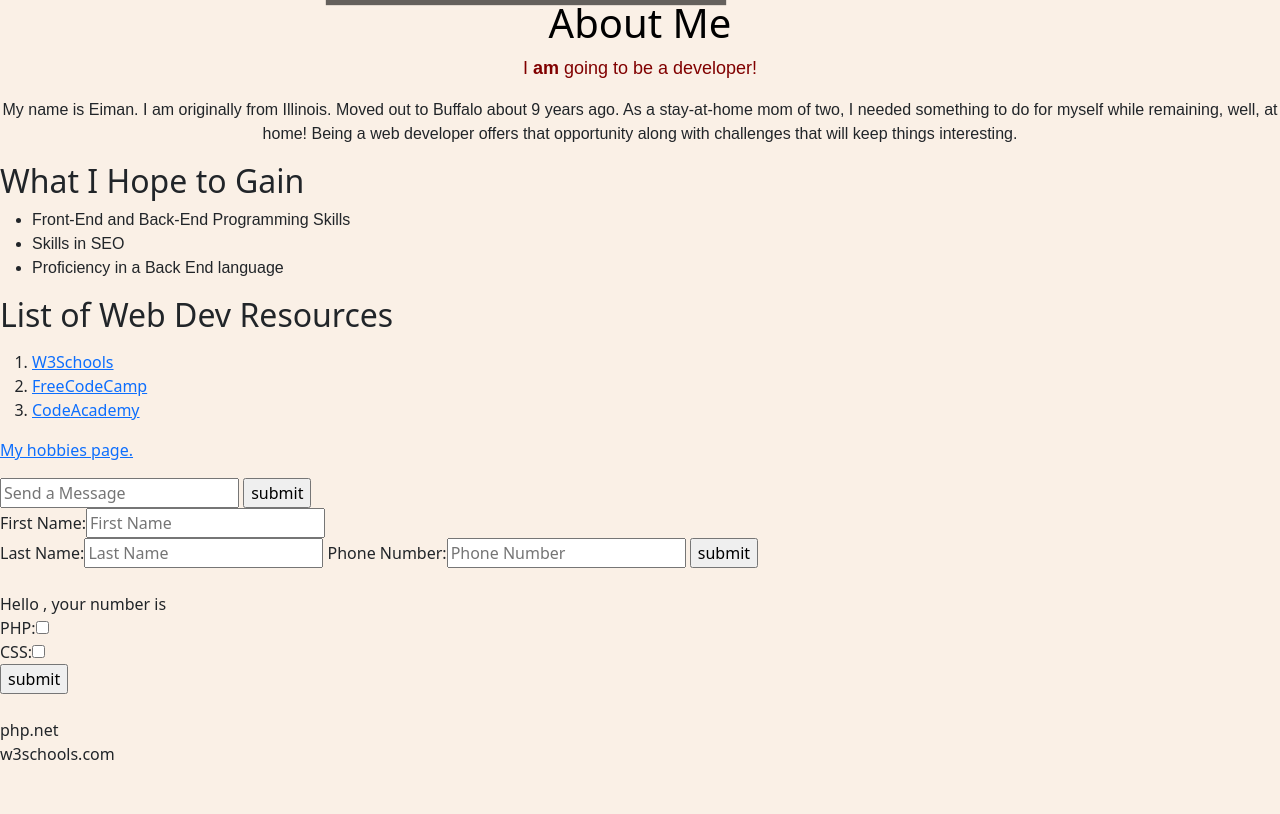
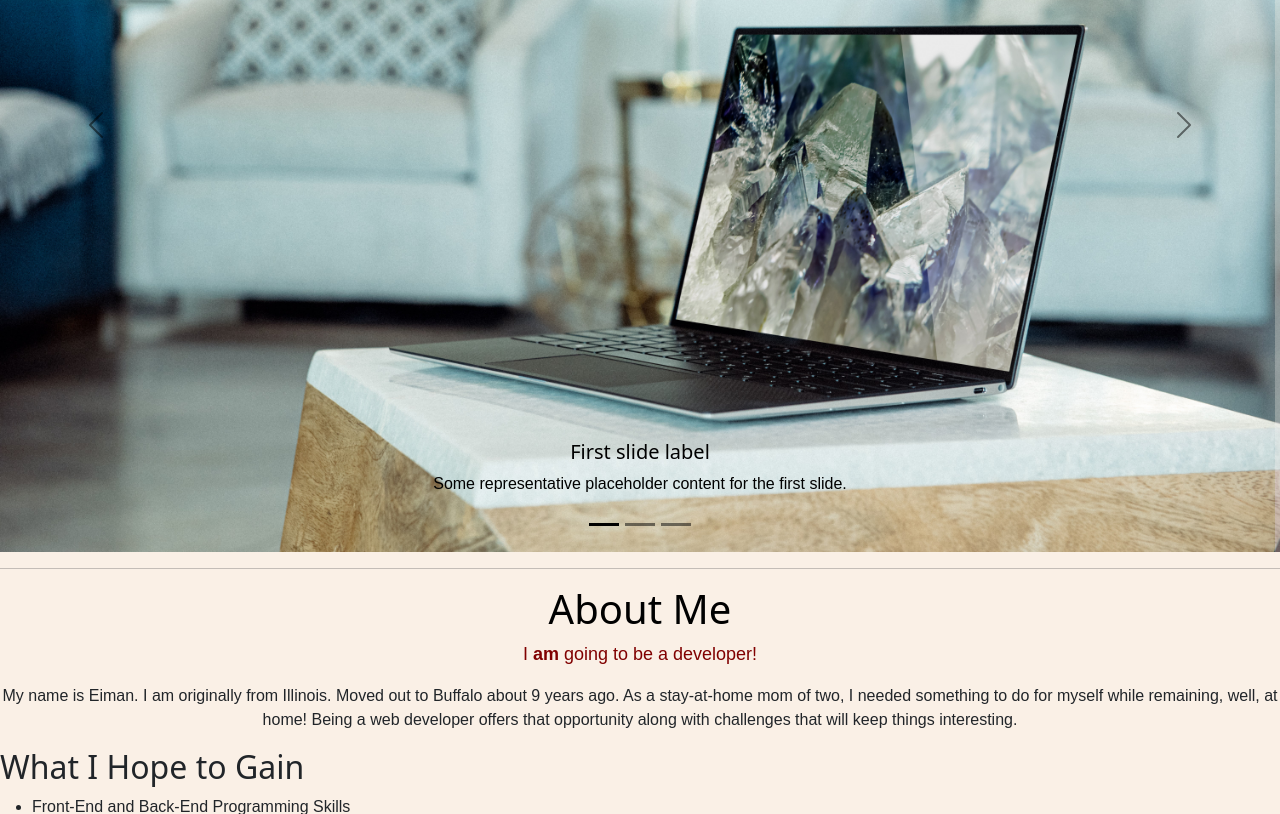
Before and after one commit to eiman-kased/ecc, a PHP site: page /eiman.php in a window 1280 px wide. Shown: the part 358-1172 px from the top of the page. Before the commit the page ends 1118 px from the top, so only its background shows below. Run offline with PHP 8.4, Linux system fonts and the light colour scheme; data that the repository does not hold is empty; some web fonts are replaced.

Commit message:
added new images to images folder and linked them in the carousel

```diff
--- a/eiman.php
+++ b/eiman.php
@@ -42,13 +42,45 @@
         </div>
     </nav>
 
-    <!--image is linked to womenwhosidehustle newsletter-->
-
-    <a href="https://www.womenwhosidehustle.com" target="_blank" class="image">
-        <img src="https://bit.ly/39OWC6g" alt="Female Coder" width="400px">
-    </a>
-
-
+    <div id="carouselDark" class="carousel carousel-dark slide" data-bs-ride="carousel">
+        <div class="carousel-indicators">
+            <button type="button" data-bs-target="#carouselDark" data-bs-slide-to="0" class="active" aria-current="true" aria-label="Slide 1"></button>
+            <button type="button" data-bs-target="#carouselDark" data-bs-slide-to="1" aria-label="Slide 2"></button>
+            <button type="button" data-bs-target="#carouselDark" data-bs-slide-to="2" aria-label="Slide 3"></button>
+        </div>
+        <div class="carousel-inner">
+            <div class="carousel-item active" data-bs-interval="10000">
+                <img src="images/homeTech.jpg" class="d-block w-100" alt="...">
+                <div class="carousel-caption d-none d-md-block">
+                    <h5>First slide label</h5>
+                    <p>Some representative placeholder content for the first slide.</p>
+                </div>
+            </div>
+            <div class="carousel-item" data-bs-interval="2000">
+                <img src="techCollab.jpg" class="d-block w-100" alt="...">
+                <div class="carousel-caption d-none d-md-block">
+                    <h5>Second slide label</h5>
+                    <p>Some representative placeholder content for the second slide.</p>
+                </div>
+            </div>
+            <div class="carousel-item">
+                <img src="code.jpg" class="d-block w-100" alt="...">
+                <div class="carousel-caption d-none d-md-block">
+                    <h5>Third slide label</h5>
+                    <p>Some representative placeholder content for the third slide.</p>
+                </div>
+            </div>
+        </div>
+        <button class="carousel-control-prev" type="button" data-bs-target="#carouselDark" data-bs-slide="prev">
+            <span class="carousel-control-prev-icon" aria-hidden="true"></span>
+            <span class="visually-hidden">Previous</span>
+        </button>
+        <button class="carousel-control-next" type="button" data-bs-target="#carouselDark" data-bs-slide="next">
+            <span class="carousel-control-next-icon" aria-hidden="true"></span>
+            <span class="visually-hidden">Next</span>
+        </button>
+    </div>
+    <hr />
     <div name="intro">
         <!--This is my intro to about me-->
         <h1>About Me</h1>
```
Also changed, not shown: images/arab.jpg (added), images/code.jpg (added), images/homeTech.jpg (added), 1 other file.
